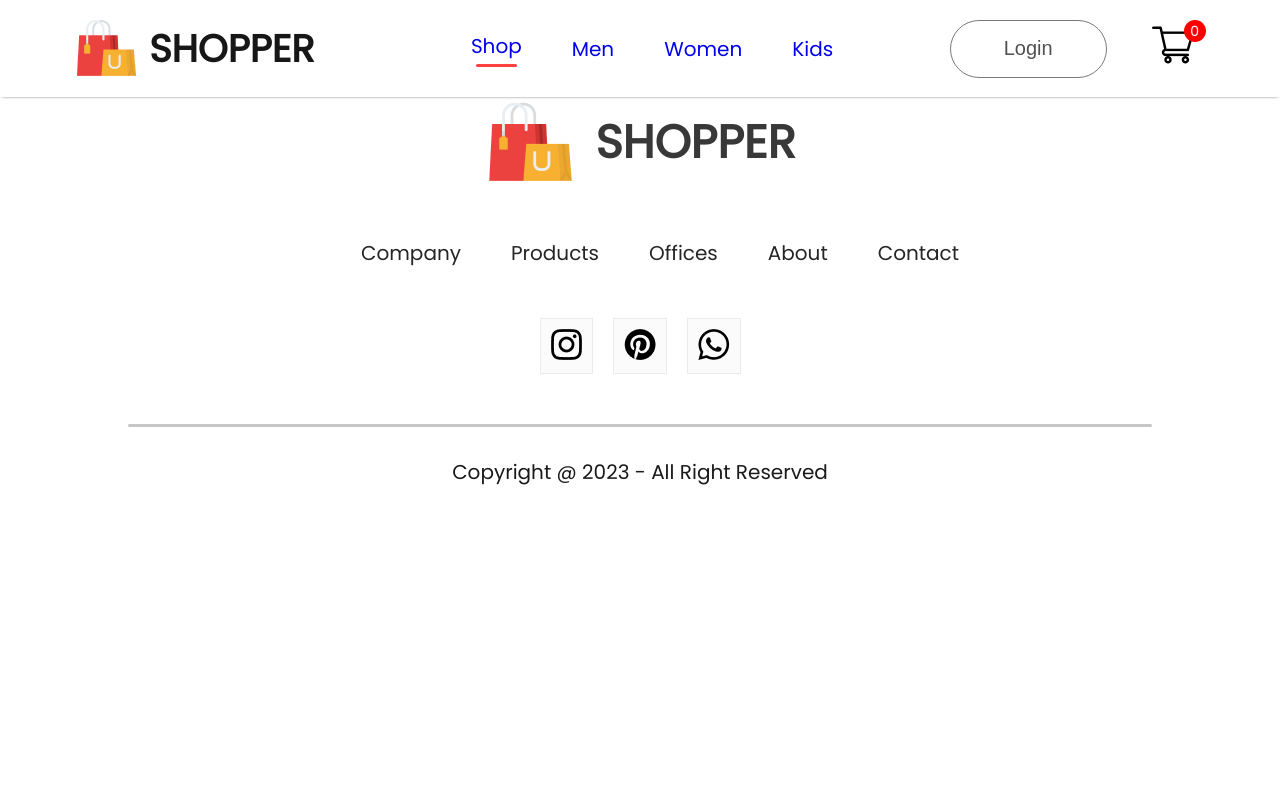
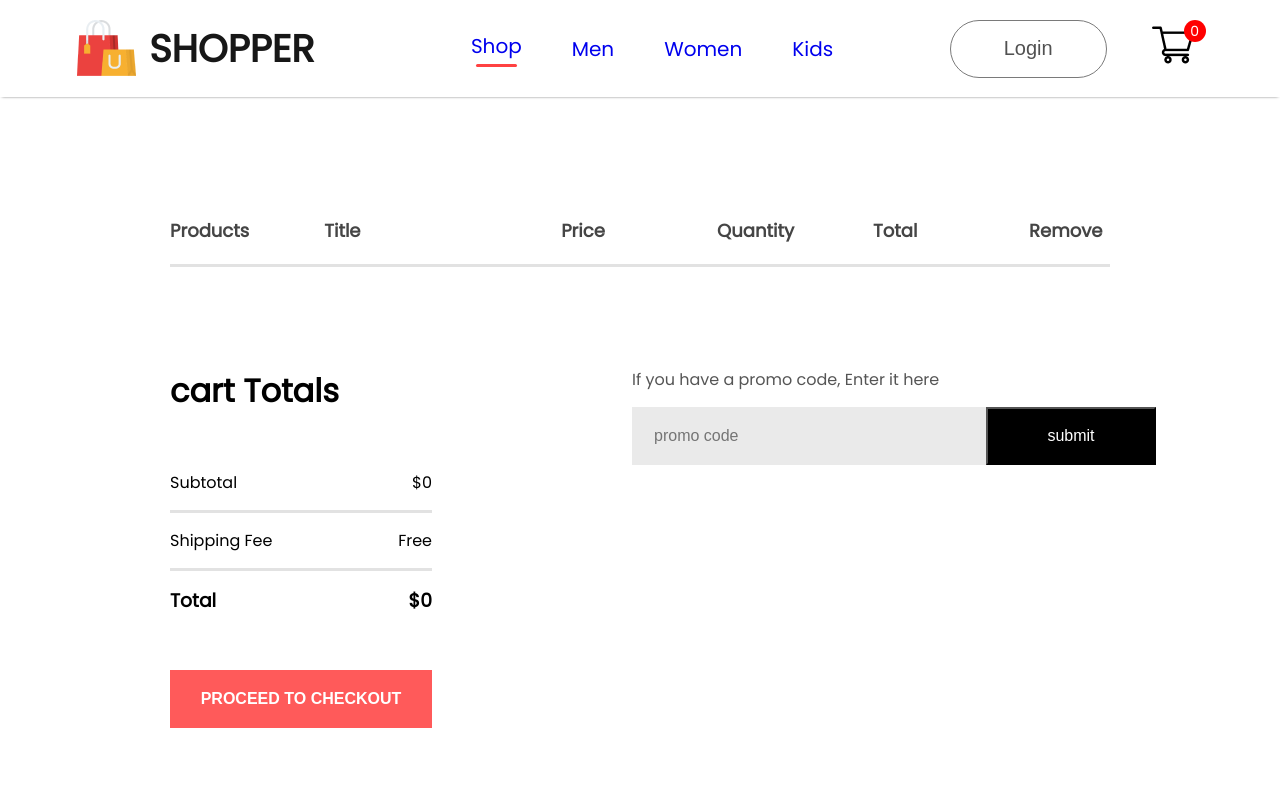
Before and after one commit to NoufaraAhamed/Shopper, a React (Create React App) app in the folder frontend/: page /cart in a window 1280 px wide. Shown: the top 800 px of the page. Built offline with nearby package versions, Linux system fonts and the light colour scheme.

Commit message:
create cart page

```diff
--- /dev/null
+++ b/frontend/src/Components/CartItems/CartItems.css
@@ -0,0 +1,94 @@
+.cartitems{
+    margin: 100px 170px;
+}
+.cartitems hr{
+    height: 3px;
+    background: #e2e2e2;
+    border: 0;
+}
+.cartitems-format-main{
+    display: grid;
+    grid-template-columns: 0.5fr 2fr 1fr 1fr 1fr 1fr;
+    align-items: center;
+    gap: 75px;
+    padding: 20px 0px;
+    color: #454545;
+    font-size: 18px;
+    font-weight: 600;
+}
+.cartitems-format{
+    font-size: 17px;
+    font-weight: 500;
+}
+.carticon-product-icon{
+    height: 62px;
+}
+.cartitems-remove-icon{
+    width: 15px;
+    margin: 0px 40px;
+    cursor: pointer;
+}
+.cartitems-quantity{
+    width: 64px;
+    height: 50px;
+    border: 2px solid #ebebeb;
+    background: #fff;
+}
+.cartitems-down{
+    display: flex;
+    margin: 100px 0px;
+}
+.cartitems-total{
+    flex: 1;
+    display: flex;
+    flex-direction: column;
+    margin-right: 200px;
+    gap: 40px;
+}
+.cartitems-total-item{
+    display: flex;
+    justify-content: space-between;
+    padding: 15px 0px;
+}
+.cartitems-total button{
+    width: 262px;
+    height: 58px;
+    outline: none;
+    border: none;
+    background: #ff5a5a;
+    color: #fff;
+    font-size: 16px;
+    font-weight: 600;
+    cursor: pointer;
+}
+.cartitems-promocode{
+    flex: 1;
+    font-size: 16px;
+    font-weight: 500;
+}
+.cartitems-promocode p{
+    color: #555;
+}
+.cartitems-promobox{
+    width: 504px;
+    margin-top: 15px;
+    padding-left: 20px;
+    height: 58px;
+    background: #eaeaea;
+}
+.cartitems-promobox input{
+    border: none;
+    outline: none;
+    background: transparent;
+    font-size: 16px;
+    width: 330px;
+    height: 50px;
+}
+.cartitems-promobox button{
+    width: 170px;
+    height: 58px;
+    font-size: 16px;
+    background: black;
+    color: white;
+    cursor: pointer;
+}
--- /dev/null
+++ b/frontend/src/Components/CartItems/CartItems.jsx
@@ -0,0 +1,68 @@
+import React, { useContext } from 'react'
+import './CartItems.css'
+import { ShopContext } from '../../Context/ShopContext'
+import remove_icon from '../Assets/cart_cross_icon.png'
+
+function CartItems() {
+    const {all_product,cartItems,removeFromCart} = useContext(ShopContext  )
+  return (
+    <div className='cartitems'>
+        <div className="cartitems-format-main">
+            <p>Products</p>
+            <p>Title</p>
+            <p>Price</p>
+            <p>Quantity</p>
+            <p>Total</p>
+            <p>Remove</p>
+        </div>
+        <hr />
+       {all_product.map((e)=>{
+        if(cartItems[e.id]>0){
+            return <div>
+            <div className="cartitems-format cartitems-format-main">
+                <img src={e.image} alt="" className='carticon-product-icon' />
+                <p>{e.name}</p>
+                <p>${e.new_price}</p>
+                <button className='cartitems-quantity'>{cartItems[e.id]}</button>
+                <p>${e.new_price * cartItems[e.id]}</p>
+                <img className='cartitems-remove-icon' src={remove_icon} alt="" onClick={()=>{removeFromCart(e.id)}} />
+            </div>
+            <hr />
+            </div>
+        }
+        return null;
+       })}
+       <div className="cartitems-down">
+        <div className="cartitems-total">
+            <h1>cart Totals</h1>
+            <div>
+                <div className="cartitems-total-item">
+                    <p>Subtotal</p>
+                    <p>${0}</p>
+                </div>
+                <hr />
+                <div className="cartitems-total-item">
+                    <p>Shipping Fee</p>
+                    <p>Free</p>
+                </div>
+                <hr />
+                <div className="cartitems-total-item">
+                    <h3>Total</h3>
+                    <h3>${0}</h3>
+                </div>
+            </div>
+            <button>PROCEED TO CHECKOUT</button>
+        </div>
+        <div className="cartitems-promocode">
+            <p>If you have a promo code, Enter it here</p>
+            <div className="cartitems-promobox">
+                <input type="text" placeholder='promo code'/>
+                <button>submit</button>
+            </div>
+        </div>
+       </div>
+    </div>
+  )
+}
+
+export default CartItems
--- a/frontend/src/Context/ShopContext.jsx
+++ b/frontend/src/Context/ShopContext.jsx
@@ -17,7 +17,7 @@
 
     const addToCart =(itemId)=>{
         setCartItems((prev)=>({...prev,[itemId]:prev[itemId]+1}))
-        console.log(cartItems)
+        console.log(cartItems);
     }
 
     const removeFromCart =(itemId)=>{
--- a/frontend/src/Pages/Cart.jsx
+++ b/frontend/src/Pages/Cart.jsx
@@ -1,9 +1,10 @@
 import React from 'react'
+import CartItems from '../Components/CartItems/CartItems'
 
 function Cart() {
   return (
     <div>
-
+      <CartItems/>
     </div>
   )
 }
```
